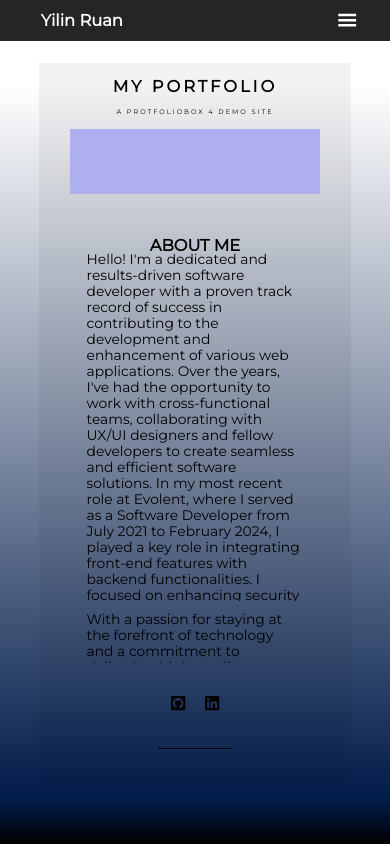
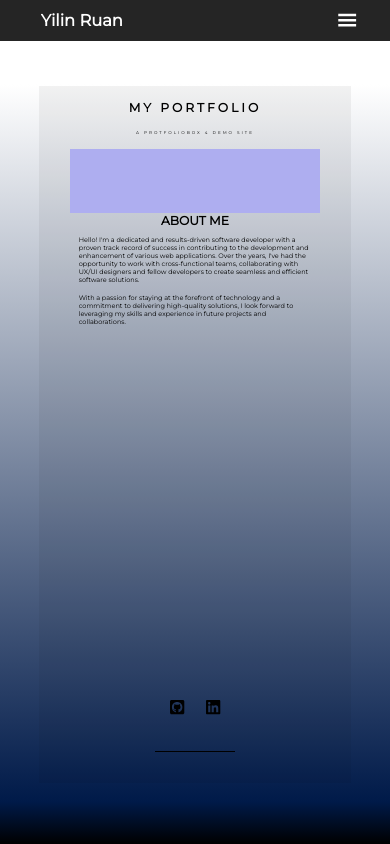
Before and after one commit to yilinruan/Yi_website, a React (Create React App) app: page /aboutme in a window 390 px wide. Shown: the top 844 px of the page. Built offline with nearby package versions, Linux system fonts and the light colour scheme; some icons are missing.

Commit message:
Fixed style issues

```diff
--- a/src/SCSS/_aboutme.scss
+++ b/src/SCSS/_aboutme.scss
@@ -28,6 +28,7 @@
         flex-direction: column;
         justify-content: center;
         // padding-bottom: 15%;
+         padding-top: 3rem;
     }
 
     &--container {
@@ -59,6 +60,7 @@
                 flex-direction: column;
                 justify-content: space-evenly;
                 height: 15%;
+
                 @include lg {
                     height: 50%;
                 }
@@ -68,14 +70,24 @@
                     font-size: 2rem;
                     font-weight: 700;
                     letter-spacing: 3px;
-
+                    @include lg {
+                        height: auto;
+                        width: auto;
+                        font-size: 1.5rem;
+                        overflow: hidden !important;
+                    }
                 }
 
                 &__sub_text {
                     margin: 0 auto;
                     font-size: 0.8rem;
                     letter-spacing: 2px;
-
+                    @include lg {
+                        height: auto;
+                        width: auto;
+                        font-size: 0.5rem;
+                        overflow: hidden !important;
+                    }
                 }
             }
 
@@ -105,7 +117,7 @@
 
             @include lg {
                 height: 90%;
-                width: 80%;
+                width: 85%;
                 margin: 0 auto;
             }
 
@@ -123,7 +135,6 @@
                 height: 70%;
                 padding-left: 1rem;
                 padding-right: 1rem;
-                padding-top: 5rem;
 
                 @include lg {
                     display: flex;
@@ -134,25 +145,29 @@
 
                 &__title {
                     margin: 0 auto;
-                    font-size: 1.7rem;
+                    font-size: 2rem;
                     font-weight: 700;
                     padding-bottom: 1rem;
                     overflow-y: hidden;
                     overflow-x: hidden;
                     @include lg {
-                        font-size: 2rem;
+                        height: auto;
+                        width: auto;
+                        font-size: 1.5rem;
                     }
                 }
 
                 &__text {
                     overflow-y: hidden;
                     overflow-x: hidden;
-                    font-size: 1.4rem;
+                    font-size: 1.7rem;
                     padding-left: 1rem;
                     padding-right: 1rem;
+                    height: auto;
+                    width: auto;
 
                     @include lg {
-                        font-size: 1.7rem;
+                        font-size: 0.8rem;
                     }
                 }
             }
--- a/src/SCSS/_navbar.scss
+++ b/src/SCSS/_navbar.scss
@@ -1,6 +1,7 @@
 .navbar {
     position: fixed;
     width: 100%;
+    min-width: 40em;
     background-color: rgba(black, 0.9);
     height: 5rem;
     display: flex;
--- a/src/SCSS/supermain.scss
+++ b/src/SCSS/supermain.scss
@@ -82,4 +82,5 @@ body {
   min-height: 100vh;
   min-height: -webkit-fill-available;
   overflow: hidden; /* Hide scrollbars */
+  min-width: 40em;
 }
--- a/src/components/pages/AboutMe.js
+++ b/src/components/pages/AboutMe.js
@@ -60,18 +60,7 @@ export default function AboutMe() {
                         record of success in contributing to the development and enhancement of various
                         web applications. Over the years, I've had the opportunity to work with cross-functional
                         teams, collaborating with UX/UI designers and fellow developers to create seamless and
-                        efficient software solutions. In my most recent role at Evolent, where I served as a
-                        Software Developer from July 2021 to February 2024, I played a key role in integrating
-                        front-end features with backend functionalities. I focused on enhancing security measures
-                        by implementing a multi-factor authentication login feature, contributing to the safeguarding
-                        of sensitive healthcare information. Additionally, I improved search functionality by
-                        implementing a queue filter feature using jQuery and Bootstrap 5 styles, resulting in
-                        more efficient retrieval of healthcare data. I take pride in my proactive approach to identifying
-                        and resolving production issues, ensuring the continuous and smooth operation of websites.
-                        My commitment to quality extends to designing and developing a new application using TypeScript,
-                        Nest.js, and Redux, aiming for modern and efficient development processes. I also contributed
-                        significantly to the development of a proprietary common library for standardized UI components
-                        in React applications, promoting consistency and efficiency across diverse projects.
+                        efficient software solutions.
                         </div>
 
                         <br />
--- a/src/components/pages/Home.js
+++ b/src/components/pages/Home.js
@@ -90,8 +90,8 @@ export default function Home() {
                     </div>
 
                     <div className="home--section__bottem" >
-                        <div id='btnDown'>
-                            <AiOutlineCaretDown className="home--section__bottem--next_page shake" />
+                        <div id='btnDown' className='home--section__bottem--area'>
+                            <AiOutlineCaretDown className="home--section__bottem--area__next-page shake" />
                         </div>
                     </div>
                 </div>
@@ -129,7 +129,7 @@ export default function Home() {
 
 
                     <div className="home--section2__bottem">
-                        <div id='btnUp'>
+                        <div id='btnUp' className="home--section2__bottem--area__previous-page">
                             <RiArrowUpSFill className="home--section2__bottem--previous_page shake" />
                         </div>
                     </div>
--- a/src/styles/main.css
+++ b/src/styles/main.css
@@ -156,7 +156,15 @@
   height: 5%;
   padding-bottom: 1rem;
 }
-.home--section__bottem--next_page {
+@media (max-width: 992px) {
+  .home--section__bottem {
+    height: auto;
+  }
+}
+.home--section__bottem--area {
+  overflow: hidden !important;
+}
+.home--section__bottem--area__next-page {
   font-size: 2rem;
   color: #ffffff;
   cursor: pointer;
@@ -243,7 +251,10 @@
   text-align: center;
   height: 5%;
 }
-.home--section2__bottem--previous_page {
+.home--section2__bottem--area {
+  overflow: hidden !important;
+}
+.home--section2__bottem--area__previous-page {
   font-size: 3rem;
   color: #ffffff;
   cursor: pointer;
@@ -254,16 +265,15 @@
   display: flex;
   flex-direction: column;
   height: 95%;
-  padding: 8%;
+  padding: 4%;
 }
 @media (max-width: 992px) {
   .home--section2__page {
-    padding-top: 8rem;
-    padding: 20%;
+    padding-top: 5rem;
   }
 }
 .home--section2__page--title {
-  height: 10%;
+  height: auto;
   display: flex;
   flex-direction: column;
   justify-content: center;
@@ -276,21 +286,36 @@
   padding-top: 0.5rem;
   padding-bottom: 6rem;
 }
+@media (max-width: 992px) {
+  .home--section2__page--title {
+    font-size: 1.5rem;
+    height: 20%;
+    padding-top: 0.5rem;
+    padding-bottom: 0rem;
+  }
+}
 .home--section2__page--body {
   display: flex;
   flex-direction: column;
   justify-content: space-between;
   margin: 0 auto;
-  height: 70%;
+  height: 65%;
   width: 50%;
   text-align: center;
   overflow-x: hidden;
   overflow-y: hidden;
+  margin-bottom: 2rem;
 }
 .home--section2__page--body__text {
   color: #ffffff;
   font-size: 1.25rem;
   font-weight: 600;
+}
+@media (max-width: 992px) {
+  .home--section2__page--body__text {
+    font-size: 0.5rem;
+    height: auto;
+  }
 }
 .home--section2__page--icons {
   display: flex;
@@ -298,8 +323,7 @@
   justify-content: center;
   margin: 0 auto;
   height: 20%;
-  width: 50%;
-  padding-top: 2rem;
+  width: 55%;
 }
 @media (max-width: 992px) {
   .home--section2__page--icons {
@@ -307,6 +331,7 @@
   }
 }
 .home--section2__page--icons__container {
+  overflow: hidden !important;
   display: flex;
   justify-content: space-between;
 }
@@ -351,11 +376,13 @@ body {
   min-height: 100vh;
   min-height: -webkit-fill-available;
   overflow: hidden; /* Hide scrollbars */
+  min-width: 40em;
 }
 
 .navbar {
   position: fixed;
   width: 100%;
+  min-width: 40em;
   background-color: rgba(0, 0, 0, 0.9);
   height: 5rem;
   display: flex;
@@ -650,6 +677,7 @@ body {
     display: flex;
     flex-direction: column;
     justify-content: center;
+    padding-top: 3rem;
   }
 }
 .aboutme--container {
@@ -694,10 +722,26 @@ body {
   font-weight: 700;
   letter-spacing: 3px;
 }
+@media (max-width: 992px) {
+  .aboutme--container__left--top__protfolio {
+    height: auto;
+    width: auto;
+    font-size: 1.5rem;
+    overflow: hidden !important;
+  }
+}
 .aboutme--container__left--top__sub_text {
   margin: 0 auto;
   font-size: 0.8rem;
   letter-spacing: 2px;
+}
+@media (max-width: 992px) {
+  .aboutme--container__left--top__sub_text {
+    height: auto;
+    width: auto;
+    font-size: 0.5rem;
+    overflow: hidden !important;
+  }
 }
 .aboutme--container__left--bottom {
   height: 80%;
@@ -725,7 +769,7 @@ body {
 @media (max-width: 992px) {
   .aboutme--container__right {
     height: 90%;
-    width: 80%;
+    width: 85%;
     margin: 0 auto;
   }
 }
@@ -743,7 +787,6 @@ body {
   height: 70%;
   padding-left: 1rem;
   padding-right: 1rem;
-  padding-top: 5rem;
 }
 @media (max-width: 992px) {
   .aboutme--container__right--top {
@@ -755,7 +798,7 @@ body {
 }
 .aboutme--container__right--top__title {
   margin: 0 auto;
-  font-size: 1.7rem;
+  font-size: 2rem;
   font-weight: 700;
   padding-bottom: 1rem;
   overflow-y: hidden;
@@ -763,19 +806,23 @@ body {
 }
 @media (max-width: 992px) {
   .aboutme--container__right--top__title {
-    font-size: 2rem;
+    height: auto;
+    width: auto;
+    font-size: 1.5rem;
   }
 }
 .aboutme--container__right--top__text {
   overflow-y: hidden;
   overflow-x: hidden;
-  font-size: 1.4rem;
+  font-size: 1.7rem;
   padding-left: 1rem;
   padding-right: 1rem;
+  height: auto;
+  width: auto;
 }
 @media (max-width: 992px) {
   .aboutme--container__right--top__text {
-    font-size: 1.7rem;
+    font-size: 0.8rem;
   }
 }
 .aboutme--container__right--bottom {
```
Also changed, not shown: src/SCSS/_home.scss (+35 -9 lines), 1 other file (tests, documents, lock files or other folders).
